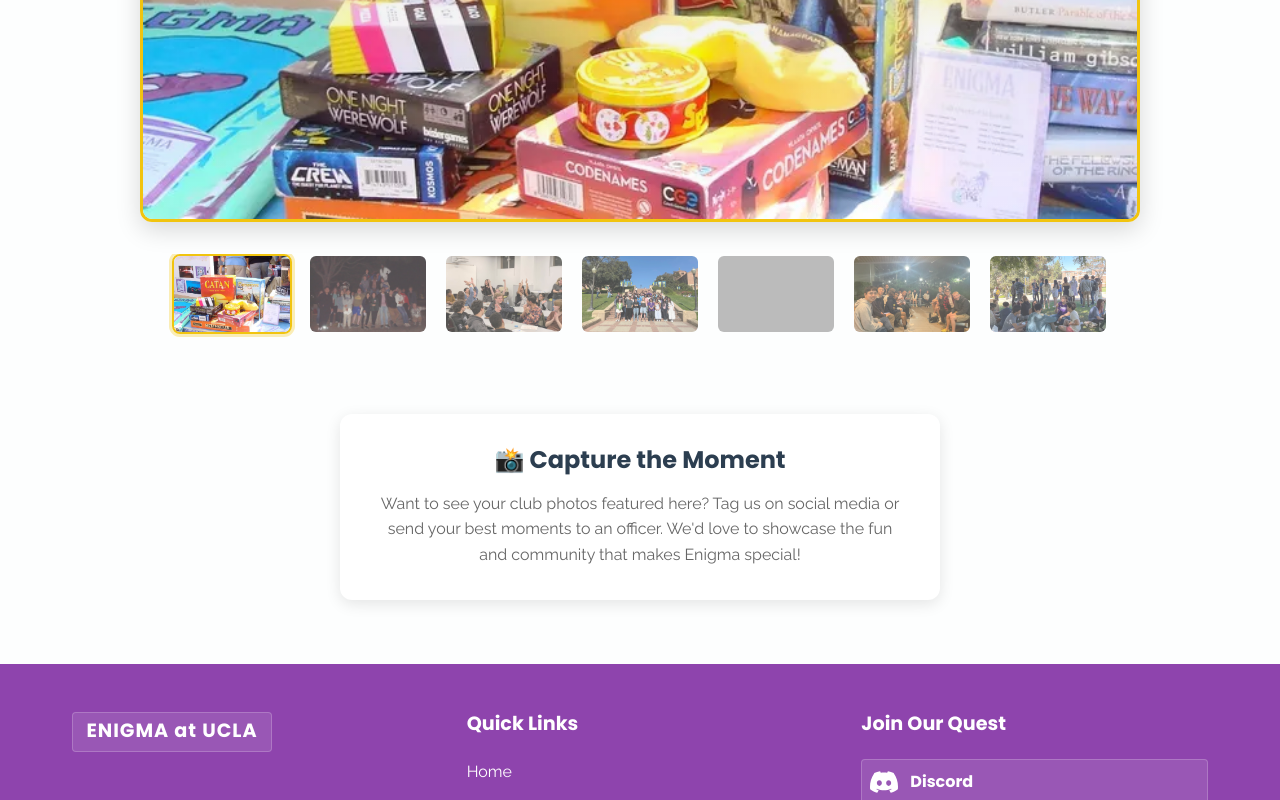
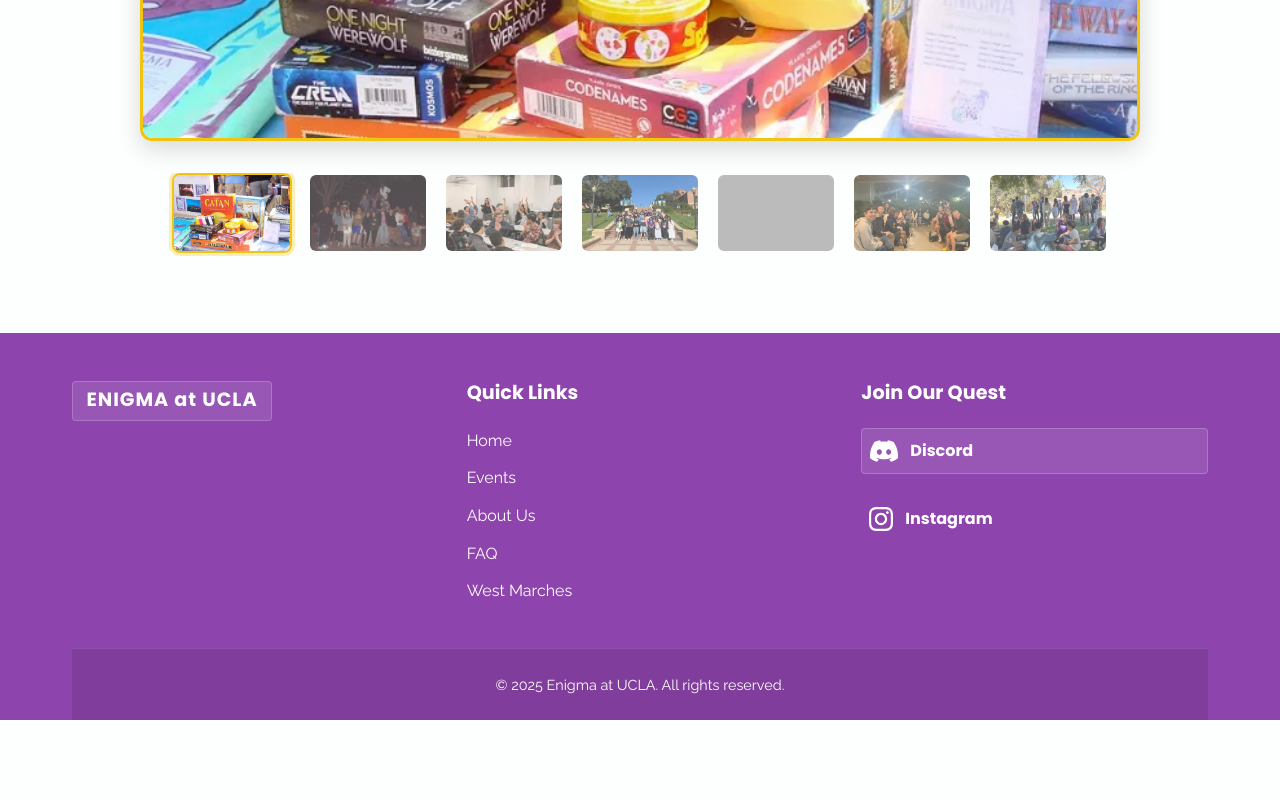
Before and after one commit to JadonJZhu/enigma-website, an Astro site: page /about-us in a window 1280 px wide. Shown: the part 3386-4186 px from the top of the page. After the commit the page ends 4106 px from the top, so only its background shows below. Built offline with nearby package versions, Linux system fonts and the light colour scheme; Astro itself is replaced by a stand-in of ours; grey boxes are pictures that could not be loaded.

Commit message:
removed stuff from photos

```diff
--- a/src/pages/about-us.astro
+++ b/src/pages/about-us.astro
@@ -230,7 +230,6 @@
       <section class="photos-section">
         <div class="container">
           <h2 class="section-title">Photos</h2>
-          <p class="photos-subtitle">Capturing our memories</p>
 
           <!-- Gallery Section -->
           <div class="gallery-section">
@@ -280,17 +279,6 @@
               </div>
             </div>
 
-            <!-- Gallery Info -->
-            <div class="gallery-info">
-              <div class="info-box">
-                <h3 class="info-title">📸 Capture the Moment</h3>
-                <p class="info-text">
-                  Want to see your club photos featured here? Tag us on social media or send your
-                  best moments to an officer. We'd love to showcase the fun and
-                  community that makes Enigma special!
-                </p>
-              </div>
-            </div>
           </div>
         </div>
       </section>
```
